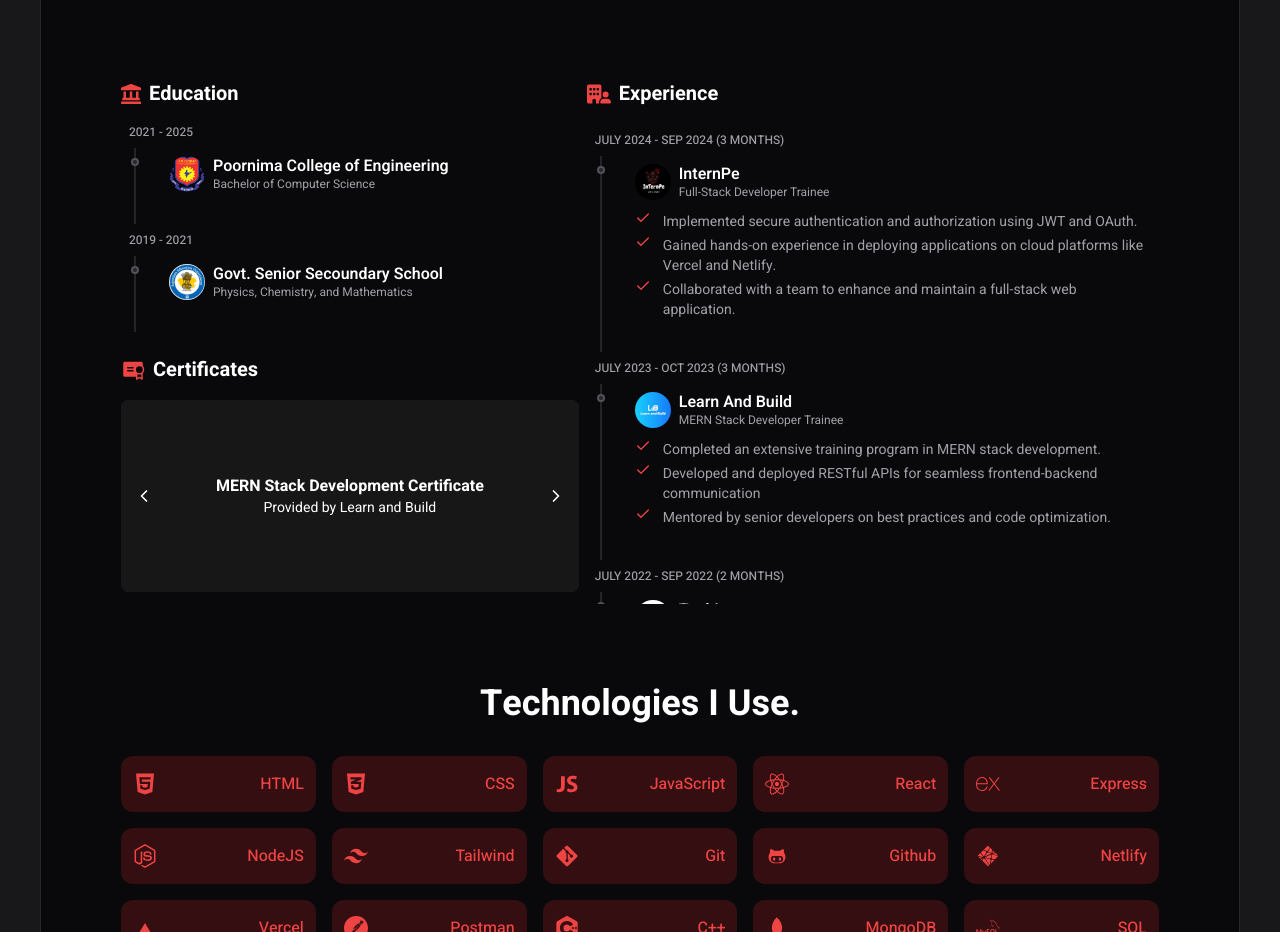
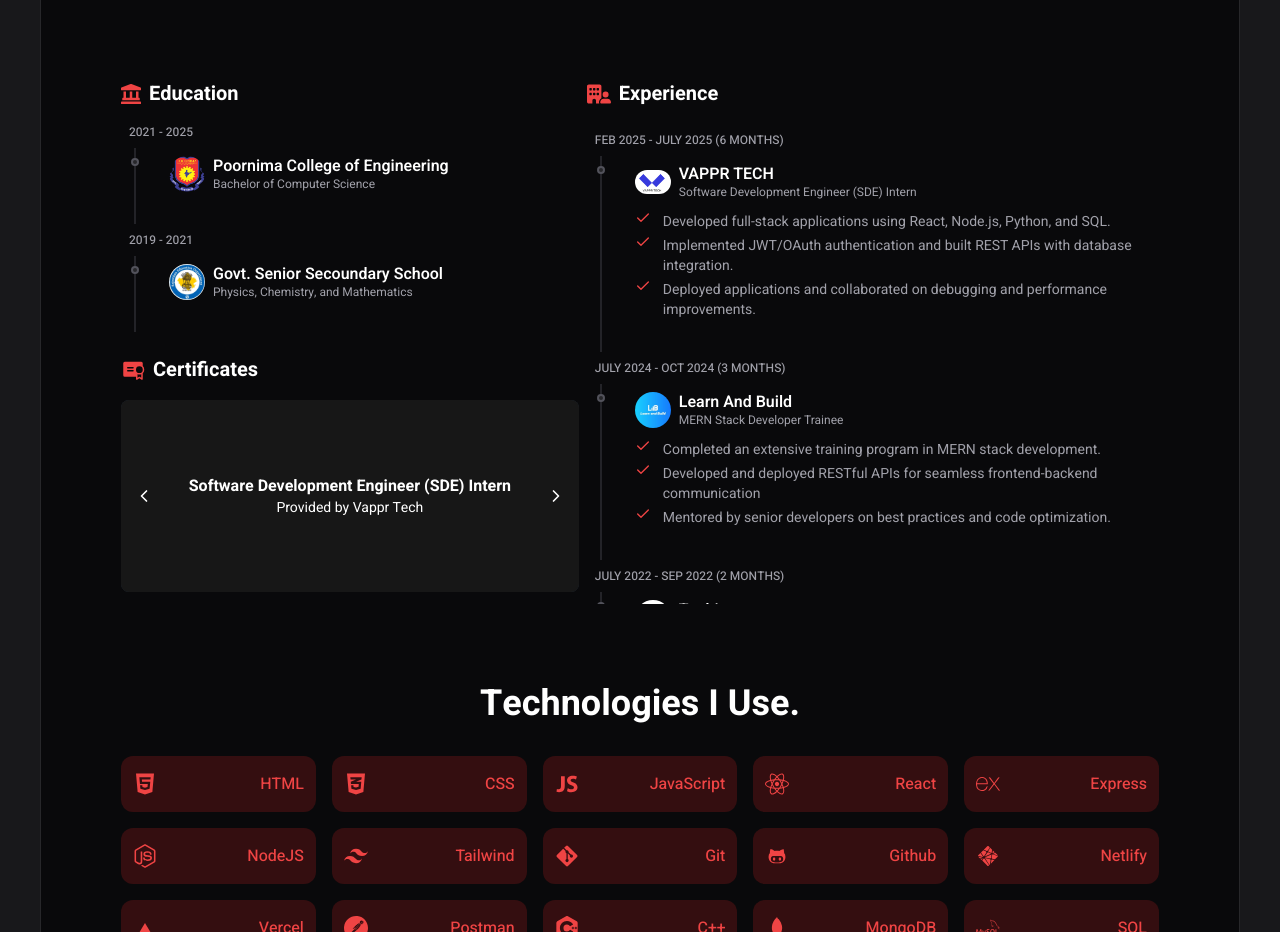
Before and after one commit to Avinashjat/avinash-portfolio, a React (Vite) app: page / in a window 1280 px wide. Shown: the part 1480-2412 px from the top of the page. Built offline with nearby package versions, Linux system fonts and the light colour scheme.

Commit message:
update infomation like certificate and exprience

```diff
--- a/src/data/user_info.js
+++ b/src/data/user_info.js
@@ -2,7 +2,8 @@ const info = {
   // ============ MAIN DETAILS ============
   main: {
     name: "Avinash Jat",
-        description: "I am a software engineer with expertise in full-stack web development. I have experience in building scalable, secure and reliable web applications using various frameworks and technologies. I enjoy solving complex problems and learning new skills. I am passionate about creating high-quality code that follows best practices and industry standards.",
+    description:
+      "I am a software engineer with expertise in full-stack web development. I have experience in building scalable, secure and reliable web applications using various frameworks and technologies. I enjoy solving complex problems and learning new skills. I am passionate about creating high-quality code that follows best practices and industry standards.",
     role: "Full-Stack Developer",
     photo: "../Avinash_jat_1.png",
     email: "dev.avinashjat@gmail.com",
@@ -21,44 +22,48 @@ const info = {
   projects: [
     {
       title: "DocLink",
-			description: "DocLink is a MERN stack-based doctor appointment booking system. It allows patients to schedule appointments, manage bookings, and connect with doctors seamlessly.",
+      description:
+        "DocLink is a MERN stack-based doctor appointment booking system. It allows patients to schedule appointments, manage bookings, and connect with doctors seamlessly.",
       technologies: "React, Tailwind, Express, MongoDb , Node",
       github: "https://github.com/Avinashjat/DocLink",
-            link: "https://doclink-doctor-2gk4.onrender.com"
+      link: "https://doclink-doctor-2gk4.onrender.com",
     },
 
     {
       title: "SnapBite",
-			description: "Developed a MERN stack food ordering website with secure authentication, responsive design, and real-time order tracking for a seamless user experience.",
+      description:
+        "Developed a MERN stack food ordering website with secure authentication, responsive design, and real-time order tracking for a seamless user experience.",
       technologies: "React, Tailwind , Express, MongoDb , Node",
       github: "https://github.com/Avinashjat/SnapBite",
-            link: "https://snapbite-food.onrender.com/"
+      link: "https://snapbite-food.onrender.com/",
     },
 
     {
       title: "Lumix AI",
-			description: "Built Lumix AI, a multi-feature AI web platform providing content generation, image processing, and resume analysis using multiple free APIs.Integrated Clerk authentication to ensure secure and seamless user access.",
+      description:
+        "Built Lumix AI, a multi-feature AI web platform providing content generation, image processing, and resume analysis using multiple free APIs.Integrated Clerk authentication to ensure secure and seamless user access.",
       technologies: "React, Tailwind, Express, Postgres , Node , clerk ",
       github: "https://github.com/Avinashjat/Lumix.ai-Web-App",
-            link: "https://github.com/Avinashjat/Lumix.ai-Web-App"
+      link: "https://github.com/Avinashjat/Lumix.ai-Web-App",
     },
 
     {
       title: "Coffeeca",
-			description: "Designed a modern coffee shop webpage with a responsive layout, multiple option  , interactive menu, and seamless user experience for online browsing.    ",
+      description:
+        "Designed a modern coffee shop webpage with a responsive layout, multiple option  , interactive menu, and seamless user experience for online browsing.    ",
       technologies: "HTML5, CSS3, Bootstrap , Javascript",
       github: "https://github.com/Avinashjat/Coffeeca",
-            link: ""
+      link: "",
     },
 
     {
       title: "AVI Portfolio",
-			description: "Developed a responsive React portfolio website with dynamic components, smooth navigation, modern UI/UX, and integrated contact functionality.",
+      description:
+        "Developed a responsive React portfolio website with dynamic components, smooth navigation, modern UI/UX, and integrated contact functionality.",
       technologies: "React, Tailwind",
       github: "https://github.com/Avinashjat/avinash-portfolio",
-            link: "https://avinash-portfolio-one.vercel.app/"
+      link: "https://avinash-portfolio-one.vercel.app/",
     },
-
   ],
 
   // ============ EDUCATION ============
@@ -67,40 +72,40 @@ const info = {
       school: "Poornima College of Engineering",
       degree: "Bachelor of Computer Science",
       duration: "2021 - 2025",
-            image: "pce.png"
+      image: "pce.png",
     },
     {
       school: "Govt. Senior Secoundary School ",
       degree: "Physics, Chemistry, and Mathematics",
       duration: "2019 - 2021",
-            image: "rbse.jpg"
+      image: "rbse.jpg",
     },
   ],
 
   // ============ EXPERIENCE ============
   experience: [
     {
-            position: "Full-Stack Developer Trainee",
-            company: "InternPe",
-            duration: "July 2024 - Sep 2024 (3 Months)",
-            image: "InternPe_logo.jpeg",
+      position: "Software Development Engineer (SDE) Intern",
+      company: "VAPPR TECH",
+      duration: "Feb 2025 - July 2025 (6 Months)",
+      image: "vapprtech-logo.png",
       descriptions: [
-                "Implemented secure authentication and authorization using JWT and OAuth.",
-                "Gained hands-on experience in deploying applications on cloud platforms like Vercel and Netlify.",
-                "Collaborated with a team to enhance and maintain a full-stack web application.",
-            ]
+        "Developed full-stack applications using React, Node.js, Python, and SQL.",
+        "Implemented JWT/OAuth authentication and built REST APIs with database integration.",
+        "Deployed applications and collaborated on debugging and performance improvements.",
+      ],
     },
 
     {
       position: "MERN Stack Developer Trainee",
       company: "Learn And Build",
-            duration: "july 2023 - Oct 2023 (3 Months)",
+      duration: "july 2024 - Oct 2024 (3 Months)",
       image: "learn_and_build_logo.jpeg",
       descriptions: [
         "Completed an extensive training program in MERN stack development.",
         "Developed and deployed RESTful APIs for seamless frontend-backend communication",
         "Mentored by senior developers on best practices and code optimization.",
-            ]
+      ],
     },
     {
       position: "Work Immersion - Web Developer",
@@ -109,30 +114,30 @@ const info = {
       image: "techienest_logo.jpeg",
       descriptions: [
         "Designed responsive and user-friendly interfaces with javascript and Tailwind CSS",
-                "Continuously learning and applying modern web development trends and best practices."
-            ]
+        "Continuously learning and applying modern web development trends and best practices.",
+      ],
     },
   ],
 
   // ============ CERTIFICATES ============
   certificates: [
     {
+      title: "Software Development Engineer (SDE) Intern",
+      description: "Provided by Vappr Tech",
+      icon: "google",
+      link: "https://drive.google.com/file/d/1fK4pw5bzPAhJ9jwSzzAVml9ovCRInTsX/view?usp=sharing",
+    },
+    {
       title: "MERN Stack Development Certificate",
       description: "Provided by Learn and Build",
       icon: "ibm",
-            link: "https://drive.google.com/file/d/1QbqOpnJjMblIAxBGG93r8706LzSLUwoT/view?usp=drive_link",
-        },
-        {
-            title: "Full Stack Development Certificate",
-            description: "Provided by InternPe",
-            icon: "google",
-            link: "https://drive.google.com/file/d/10p5bLZeaGV3FhI8sFLA7aVxFywo8fKES/view?usp=drive_link",
+      link: "https://drive.google.com/file/d/1CfSARMiv1Wqa5ETFqS19zr36WNXmaA-v/view?usp=sharing",
     },
     {
       title: "Web Development",
       description: "Provided by Techienest",
       icon: "techienest_logo.jpeg",
-            link: "https://drive.google.com/file/d/1AiJ09mlHyxIcJj6nPw-Gnv9oMA8rto2i/view?usp=drive_link"
+      link: "https://drive.google.com/file/d/1AiJ09mlHyxIcJj6nPw-Gnv9oMA8rto2i/view?usp=drive_link",
     },
 
     //     {
@@ -146,11 +151,12 @@ const info = {
   // ============ CONTACT ============
   contact: {
     title: "Let's Get in Touch: Ways to Connect with Me",
-        description: "Thank you for your interest in getting in touch with me. I welcome your feedback, questions, and suggestions.As a full-stack developer, I’m always open to discussing exciting projects, collaborations, or any tech-related queries. If you’d like to connect, feel free to reach out through my social media links below. I look forward to engaging with like-minded professionals and tech enthusiasts!",
+    description:
+      "Thank you for your interest in getting in touch with me. I welcome your feedback, questions, and suggestions.As a full-stack developer, I’m always open to discussing exciting projects, collaborations, or any tech-related queries. If you’d like to connect, feel free to reach out through my social media links below. I look forward to engaging with like-minded professionals and tech enthusiasts!",
   },
 
   // ============ FOOTER ============
-    footer: "© 2025 Avinash Jat. All Rights Reserved"
-}
+  footer: "© 2025 Avinash Jat. All Rights Reserved",
+};
 
-export default info
+export default info;
```
Also changed, not shown: public/vapprtech-logo.png (added). Lines whose indentation alone changed are shown as unchanged.
